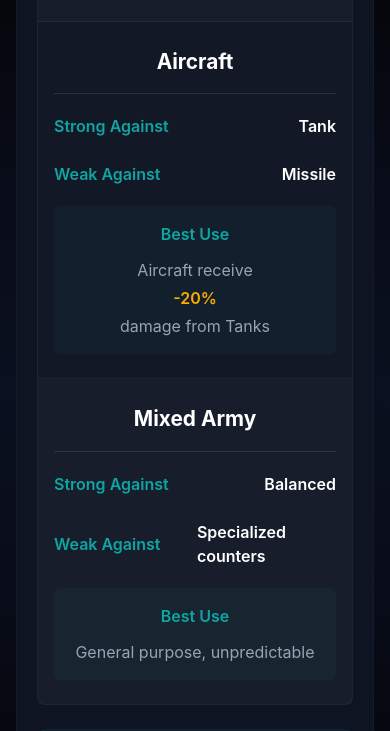
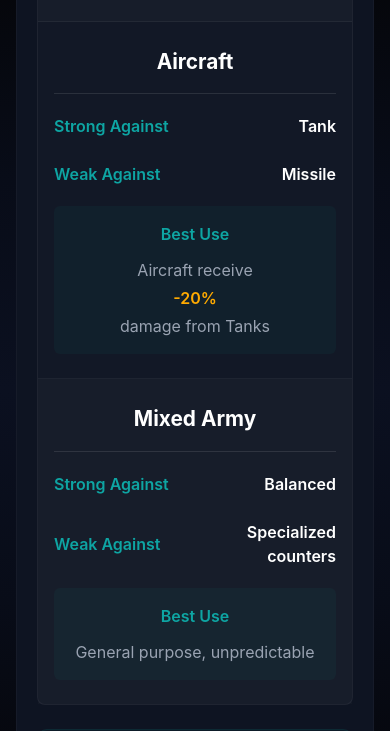
Before and after one commit to Blinquant/LastWar, a plain HTML site: page combat-guide.html in a window 390 px wide. Shown: the part 1719-2450 px from the top of the page. Drawn offline with Linux system fonts and the light colour scheme.

Commit message:
version4

```diff
--- a/combat-guide.html
+++ b/combat-guide.html
@@ -616,6 +616,22 @@
                 color: #fff;
             }
 
+            .troop-table td[data-label="Weak Against"] {
+                word-break: break-word;
+                min-height: auto;
+            }
+
+            .troop-table td[data-label="Weak Against"]:before {
+                min-width: 40%;
+                text-align: left;
+            }
+
+            .troop-table td[data-label="Weak Against"] {
+                text-align: right;
+                font-weight: 600;
+                color: #fff;
+            }
+
             .footer-section {
                 text-align: center;
             }
@@ -781,7 +797,7 @@
                             <tr>
                                 <td><strong>Mixed Army</strong></td>
                                 <td data-label="Strong Against">Balanced</td>
-                                <td data-label="Weak Against">Specialized counters</td>
+                                <td class="sc" data-label="Weak Against">Specialized counters</td>
                                 <td data-label="Best Use">
                                     <div class="best-use-content">
                                         General purpose, unpredictable
```
